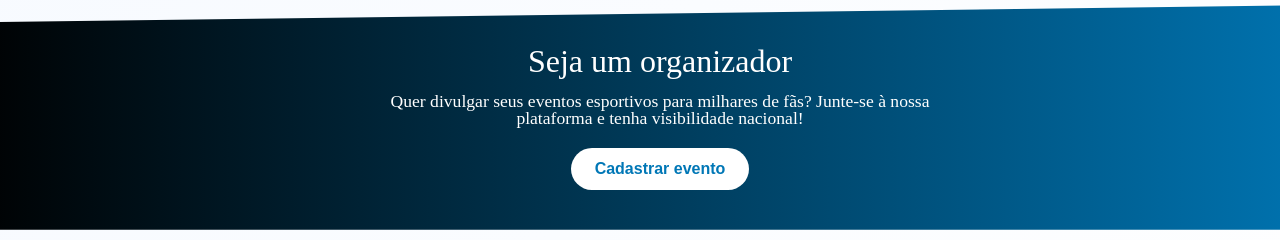
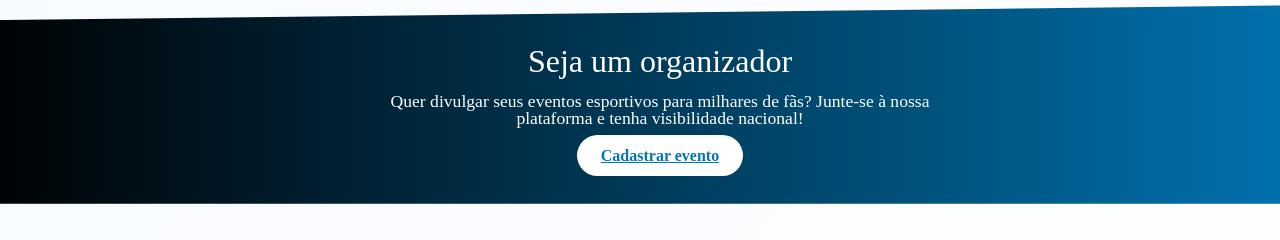
Before and after one commit to Projetos-de-Extensao/PFE_25.1_8001_I, a React (Vite) app in the folder TicketMaster/: page / in a window 1280 px wide. Shown: the part 940-1180 px from the top of the page. Built offline with nearby package versions, Linux system fonts and the light colour scheme.

Commit message:
att rotas organizadores

```diff
--- a/TicketMaster/src/App.jsx
+++ b/TicketMaster/src/App.jsx
@@ -10,6 +10,7 @@ import games from './data/games.json'
 import EventCardList from './components/EventCardList/EventCardList'
 import TelaLogin from './components/Login/Login'
 import Cadastro from './components/Cadastro/Cadastro'
+import Organizadores from './components/Organizadores/Organizadores';
 
 function App() {
   const [count, setCount] = useState(0)
@@ -23,8 +24,10 @@ function App() {
           <Route path="/contato" element={<Contato />} />
           <Route path="/meusingressos" element={<MeusIngressos />} />
           <Route path="/login" element={<TelaLogin />} />
-          <Route path="/cadastro" element={<Cadastro />} /> {/* Nova rota */}
+          <Route path="/cadastro" element={<Cadastro />} />
+          <Route path="/organizadores" element={<Organizadores />} />
         </Routes>
+
       </main>
       <Footer />
     </BrowserRouter>
--- a/TicketMaster/src/components/Header/Header.jsx
+++ b/TicketMaster/src/components/Header/Header.jsx
@@ -12,6 +12,7 @@ export default function Header() {
         <Link to="/meusingressos" className="nav-link">Ingressos</Link>
         <Link to="/contato" className="nav-link">Contato</Link>
         <Link to="/login" className="nav-link">Login</Link> {/* <-- Adicione esta linha */}
+
         <span className="cart-icon">🛒</span>
       </nav>
     </header>
--- a/TicketMaster/src/components/Home/Home.jsx
+++ b/TicketMaster/src/components/Home/Home.jsx
@@ -2,6 +2,7 @@ import React, { useState } from 'react';
 import './home.css';
 import EventCardList from '../EventCardList/EventCardList';
 import games from '../../data/games.json';
+import { Link } from "react-router-dom";
 
 export default function Home() {
     const [search, setSearch] = useState('');
@@ -75,12 +76,9 @@ export default function Home() {
             <section className="organizer-call fade-up">
                 <h2>Seja um organizador</h2>
                 <p>Quer divulgar seus eventos esportivos para milhares de fãs? Junte-se à nossa plataforma e tenha visibilidade nacional!</p>
-                <button
-                    className="organizer-button"
-                    onClick={() => window.location.href = '/organizadores'}
-                >
+                <Link to="/organizadores" className="organizer-button">
                     Cadastrar evento
-                </button>
+                </Link>
             </section>
 
             <section className="category-showcase fade-up-delay">
```
Also changed, not shown: 1 other file (tests, documents, lock files or other folders).
